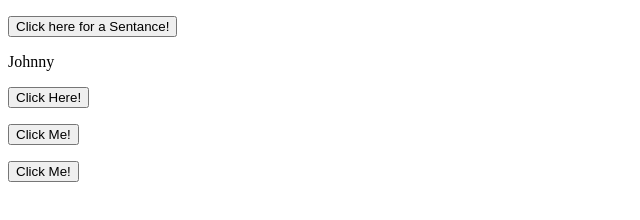
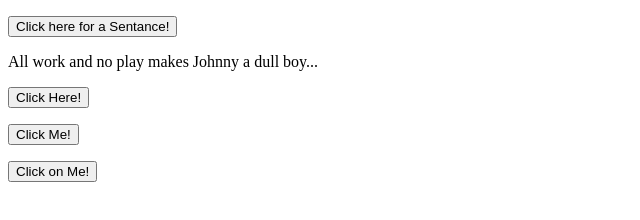
Before and after one commit to TheDapperDemon/JavaScript-Projects, a plain HTML site: page Basic Javascript Projects/project8_string_methods/index.html in a window 1280 px wide. Both pictures are taken after a click on the button "Click Here!". Shown: the whole page, without its empty margins (0-640 px from the left). Drawn offline with Linux system fonts and the light colour scheme.

Commit message:
fixed slice and concat

```diff
--- a/Basic Javascript Projects/project8_string_methods/JS/main.js
+++ b/Basic Javascript Projects/project8_string_methods/JS/main.js
@@ -11,7 +11,7 @@ function full_Sentence() {
 // Slice method function :
 function slice_Method() {
     var Sentence = "All work and no play makes Johnny a dull boy...";
-    var Section = Sentence.slice(27,33);
+    var Section = Sentence.slice(0,47);
     document.getElementById("Slice").innerHTML = Section;
 }
 
--- a/Basic Javascript Projects/project8_string_methods/index.html
+++ b/Basic Javascript Projects/project8_string_methods/index.html
@@ -26,7 +26,7 @@
 <!-------- Below will be the HTML code used to call the toString() method from my JS file ---------->
 
         <p id="String"></p>
-        <button onclick="toString_Method()">Click Me!</button>
+        <button onclick="toString_Method()">Click on Me!</button>
 
 	</body>
 
```
